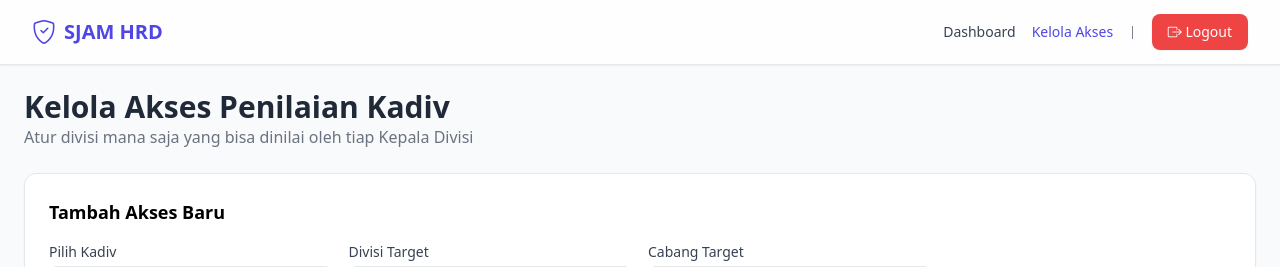
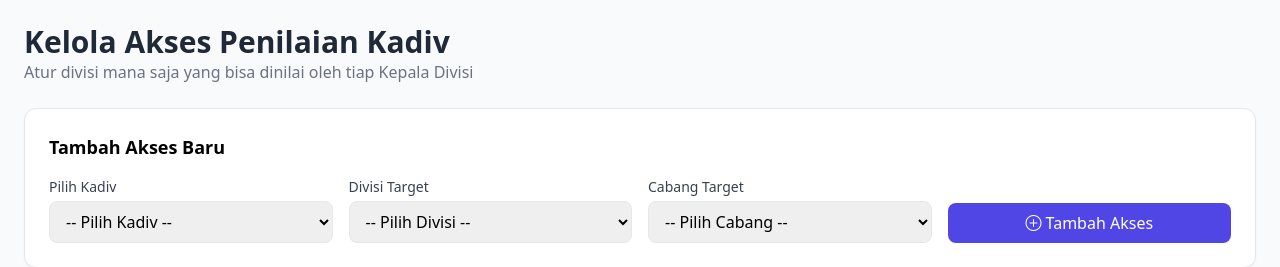
Before and after one commit to Darkchritz/penilaian-sjam, a Flask app: template templates/hrd_kelola_akses.html in a window 1280 px wide. Shown: the top 267 px of the page. Run offline with Flask 3, Linux system fonts and the light colour scheme; the template is opened without the code that fills it, so the values that code supplies are empty; some libraries are stand-ins or nearby versions.

Commit message:
Update hrd_kelola_akses.html

```diff
--- a/templates/hrd_kelola_akses.html
+++ b/templates/hrd_kelola_akses.html
@@ -9,7 +9,6 @@
     <script src="https://code.jquery.com/jquery-3.6.0.min.js"></script>
 </head>
 <body class="bg-gray-50">
-    {% include 'navbar_hrd.html' %}
 
     <main class="max-w-7xl mx-auto p-6">
         <div class="mb-6">
```
